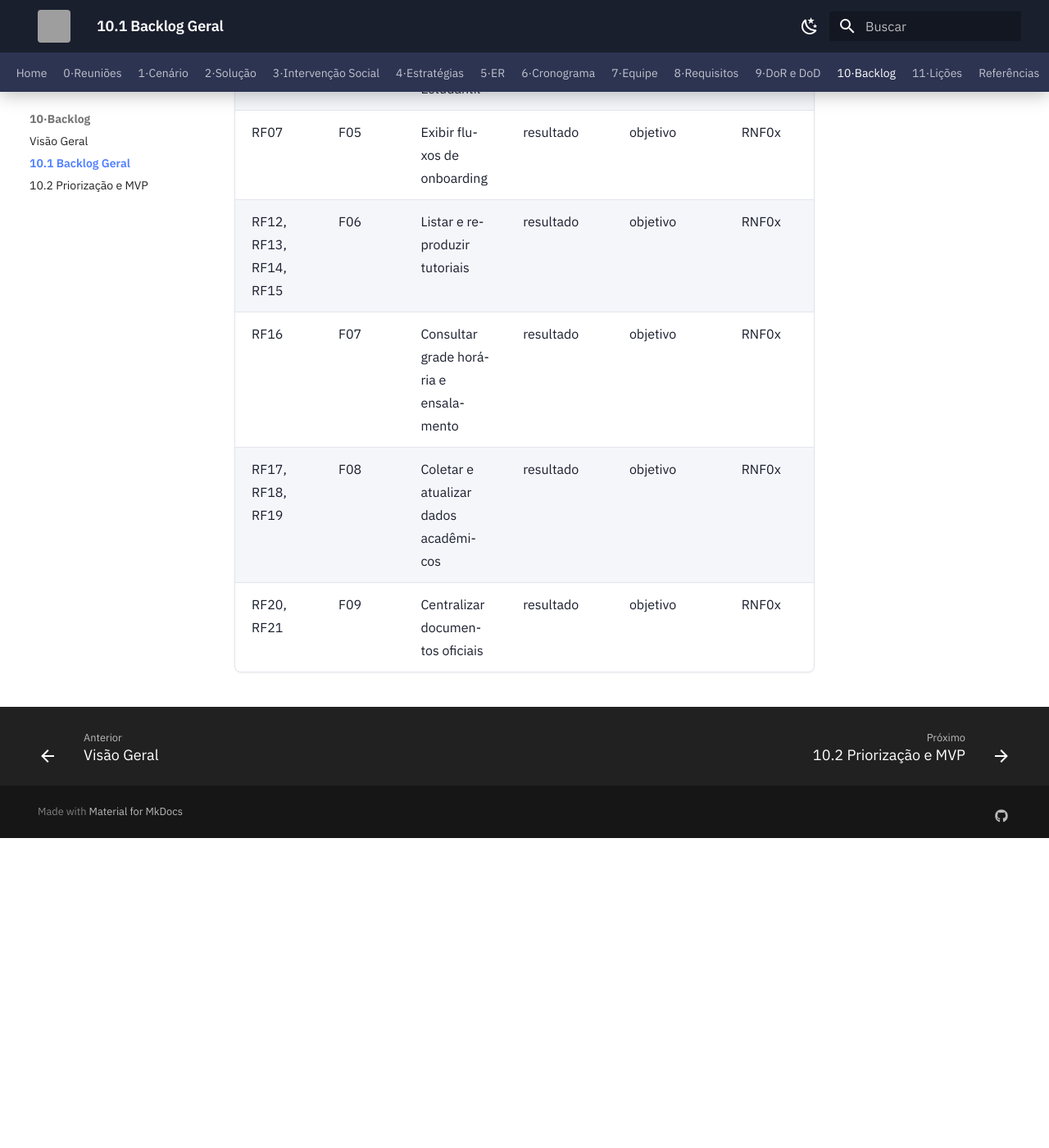
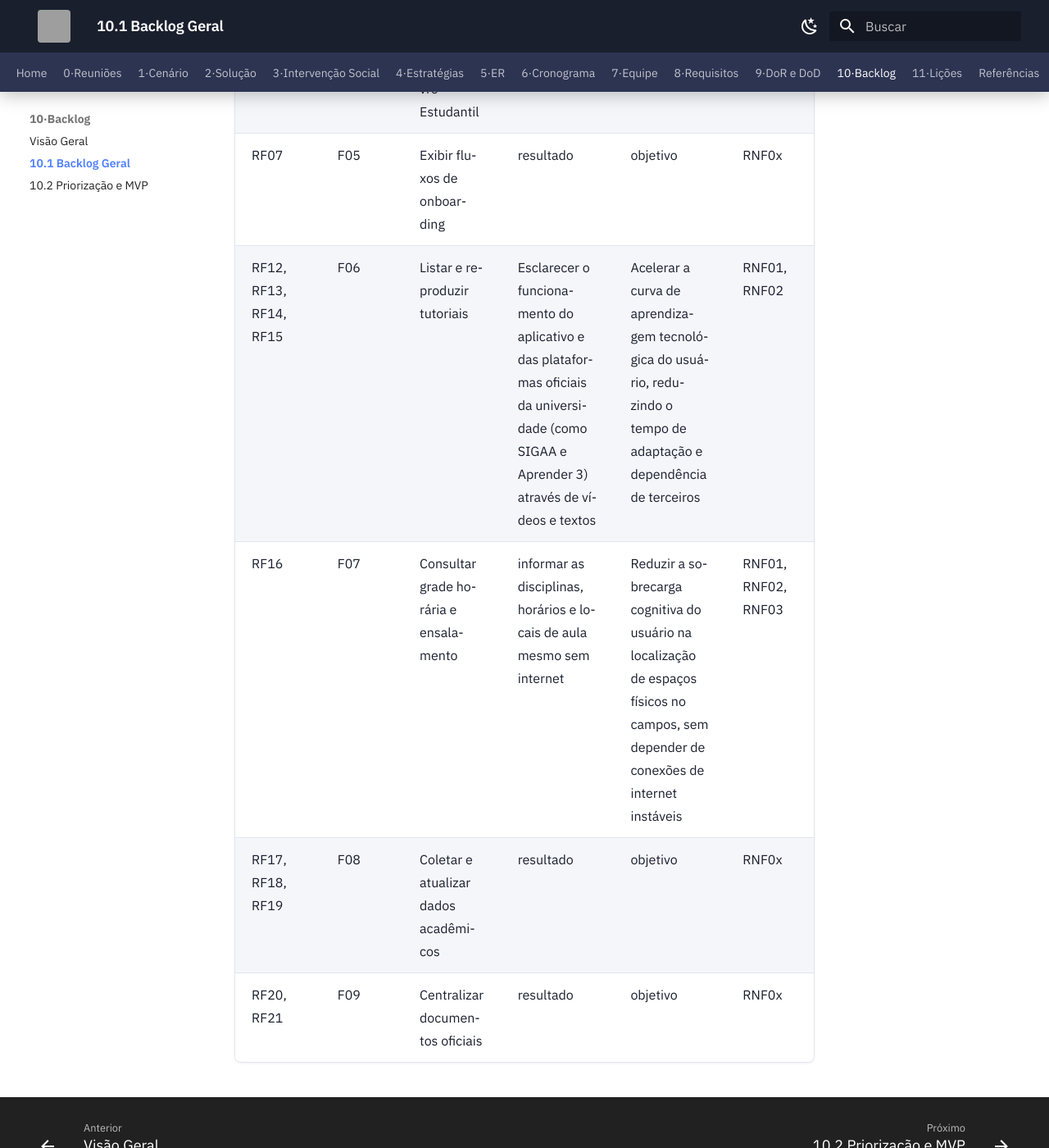
Before and after one commit to mdsreq-fga-unb/REQ-2026.1-T02-UnB-App, an MkDocs documentation site: the page built from docs/10-backlog/backlog-geral.md, in a window 1280 px wide and 1400 px high, scrolled down 1526 px. Shown: the whole window at 82% size. Built offline with MkDocs 1.6.1 and Material for MkDocs 9.7.7, drawn with Linux system fonts in a browser that asks for light colours; before the commit the page ends 2548 px from its top, so only the background shows below that; grey boxes are pictures that could not be loaded.

Commit message:
feat: completa tabela para as F06 e F07

```diff
--- a/docs/10-backlog/backlog-geral.md
+++ b/docs/10-backlog/backlog-geral.md
@@ -14,7 +14,7 @@
 | RF01, RF03 | F03 | Acessar carteirinha digital | Apresentar as credenciais do aluno a qualquer momento a partir do armazenamento local | Garantir a identificação do estudante nos espaços da universidade mesmo sem internet | RNF02, RNF03, RNF08 |
 | RF04, RF05, RF06 | F04 | Extrair, processar e armazenar Histórico Escolar e/ ou Passe Livre Estudantil | resultado | objetivo | RNF0x |
 | RF07 | F05 | Exibir fluxos de onboarding | resultado | objetivo | RNF0x |
-| RF12, RF13, RF14, RF15 | F06 | Listar e reproduzir tutoriais | resultado | objetivo | RNF0x |
-| RF16 | F07 | Consultar grade horária e ensalamento | resultado | objetivo | RNF0x |
+| RF12, RF13, RF14, RF15 | F06 | Listar e reproduzir tutoriais | Esclarecer o funcionamento do aplicativo e das plataformas oficiais da universidade (como SIGAA e Aprender 3) através de vídeos e textos   | Acelerar a curva de aprendizagem tecnológica do usuário, reduzindo o tempo de adaptação e dependência de terceiros| RNF01, RNF02 |
+| RF16 | F07 | Consultar grade horária e ensalamento | informar as disciplinas, horários e locais de aula mesmo sem internet | Reduzir a sobrecarga cognitiva do usuário na localização de espaços físicos no campos, sem depender de conexões de internet instáveis | RNF01, RNF02, RNF03 |
 | RF17, RF18, RF19 | F08 | Coletar e atualizar dados acadêmicos | resultado | objetivo | RNF0x |
 | RF20, RF21 | F09 | Centralizar documentos oficiais | resultado | objetivo | RNF0x |
```
